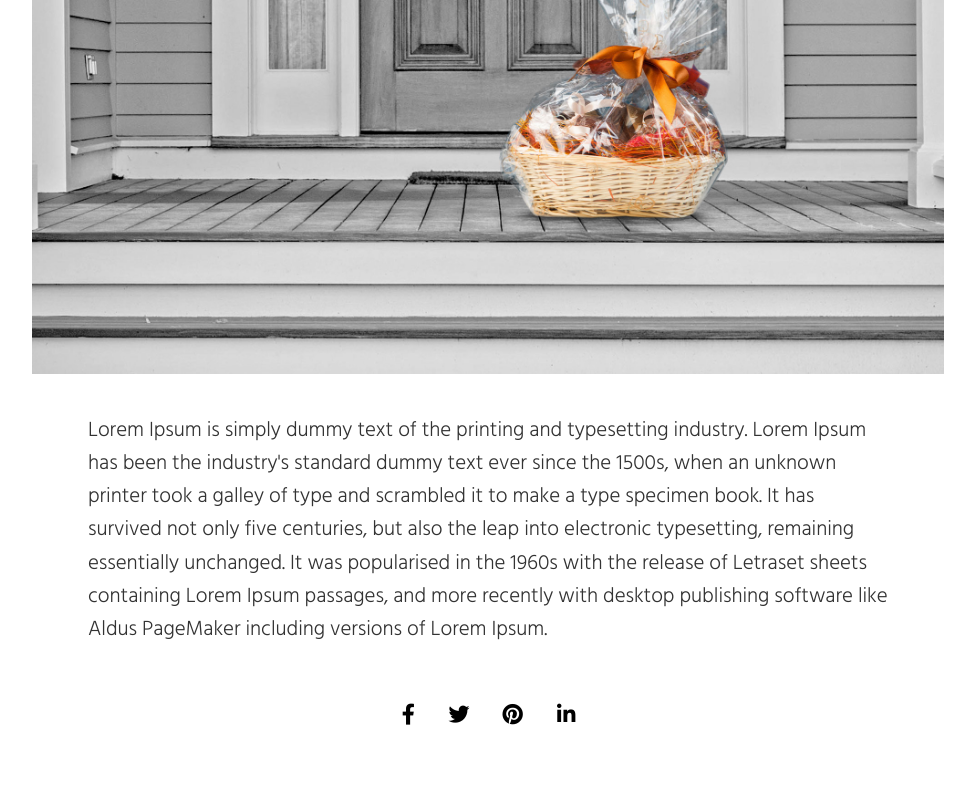
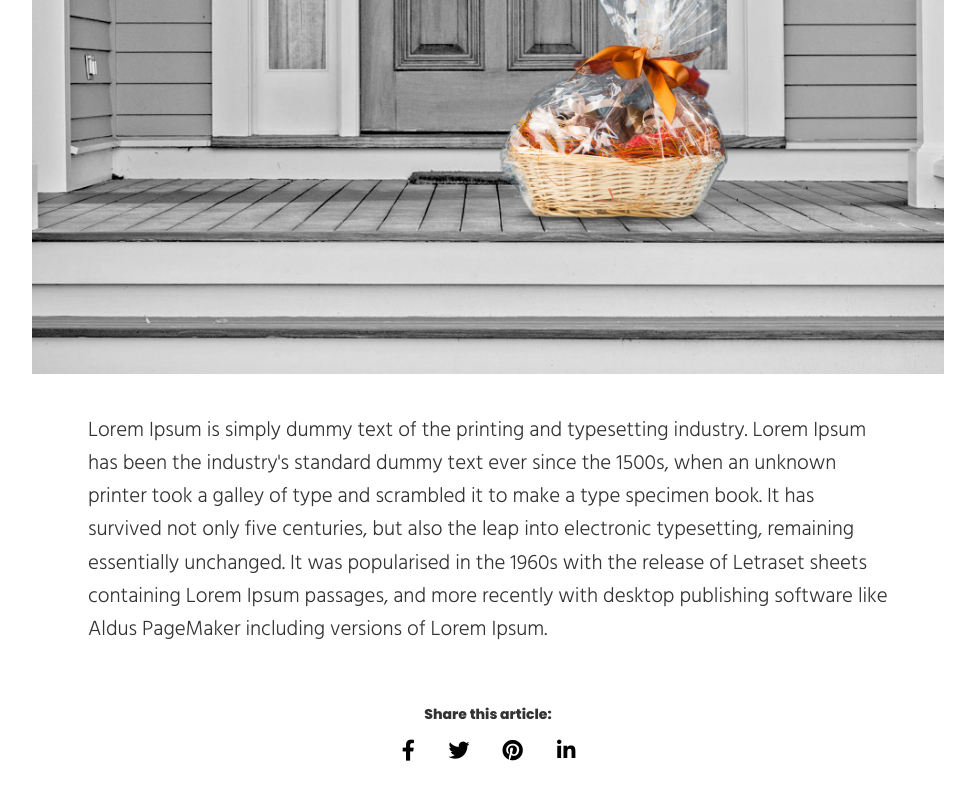
Before and after one commit to zackcarlson/naborly, a React app: page /#/posts/12340 in a window 1280 px wide. Shown: the part 600-1400 px from the top of the page, without its empty margins (152-1127 px from the left). Built offline with nearby package versions, Linux system fonts and the light colour scheme.

Commit message:
Add share article caption

```diff
--- a/src/components/Social/Social.css
+++ b/src/components/Social/Social.css
@@ -25,5 +25,16 @@
 }
 
 .center-block {
-  margin: 3rem 0;
+  margin-bottom: 3rem;
+  margin-top: 1rem;
 }
+
+.social-footer > .container {
+  text-align: center;
+  margin-top: 3rem;
+}
+
+.social-footer > .container > span {
+  font-weight: bold;
+  font-family: 'Poppins', 'sans-serif';
+}
--- a/src/components/Social/Social.js
+++ b/src/components/Social/Social.js
@@ -4,6 +4,7 @@ import './Social.css';
 const Social = () => (
   <footer className='social-footer'>
     <div className='container'>
+      <span>Share this article:</span>
       <div className='text-center center-block'>
         <a href='https://www.facebook.com' id='social-facebook'><i className='fab fa-facebook-f'></i></a>
         <a href='https://twitter.com' id='social-twitter'><i className='fab fa-twitter'></i></a>
```
